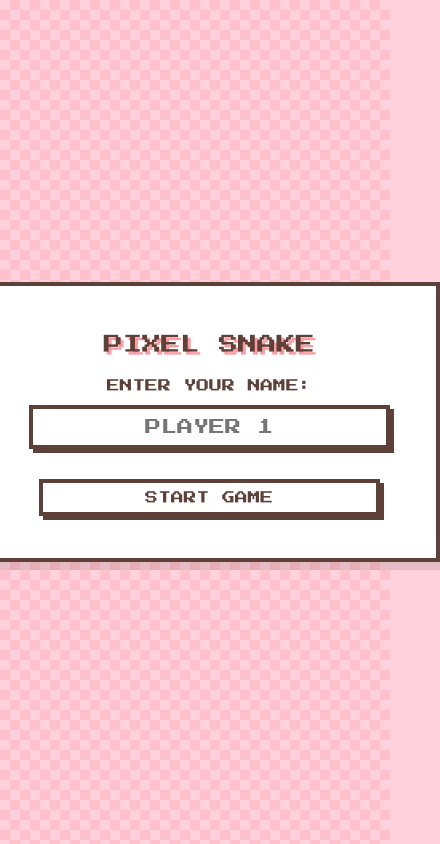
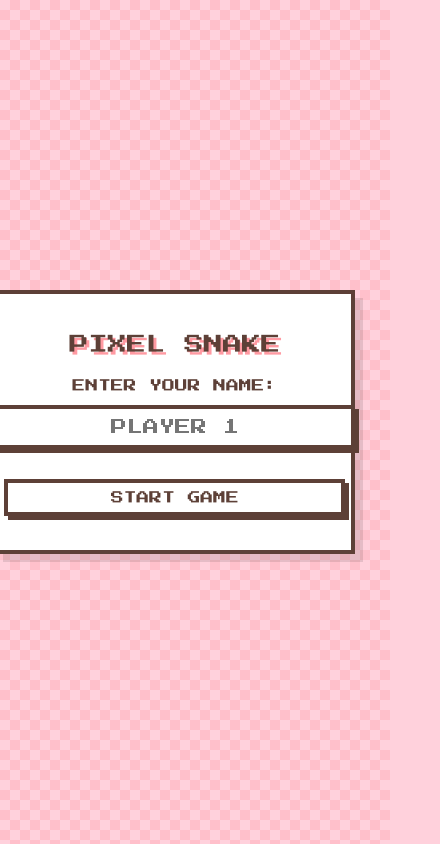
Before and after one commit to anissayang/Snake, a React (Vite) app: page / in a window 390 px wide. Shown: the whole page, 440 px wide, since content can reach past the window. Built offline with nearby package versions, Linux system fonts and the light colour scheme.

Commit message:
style: 優化手機版面板邊距與提示文字換行

```diff
--- a/src/components/GameCanvas.jsx
+++ b/src/components/GameCanvas.jsx
@@ -260,7 +260,8 @@ const GameCanvas = ({ onGameOver }) => {
             </div>
 
             <div className="controls-hint">
-                <p>PC: Arrow Keys | Mobile: Swipe to Move</p>
+                <p>PC: Arrow Keys</p>
+                <p>Mobile: Swipe to Move</p>
             </div>
         </div>
     );
--- a/src/index.css
+++ b/src/index.css
@@ -149,6 +149,12 @@ h2 {
 }
 
 @media (max-width: 768px) {
+    .panel {
+        width: 90%;
+        padding: 1.5rem 1rem;
+        box-sizing: border-box;
+    }
+
     .mobile-controls {
         display: block;
     }
@@ -158,6 +164,7 @@ h2 {
         padding: 8px;
         width: 90%;
         /* 確保計分板也縮小 */
+        box-sizing: border-box;
     }
 
     .canvas-wrapper {
```
